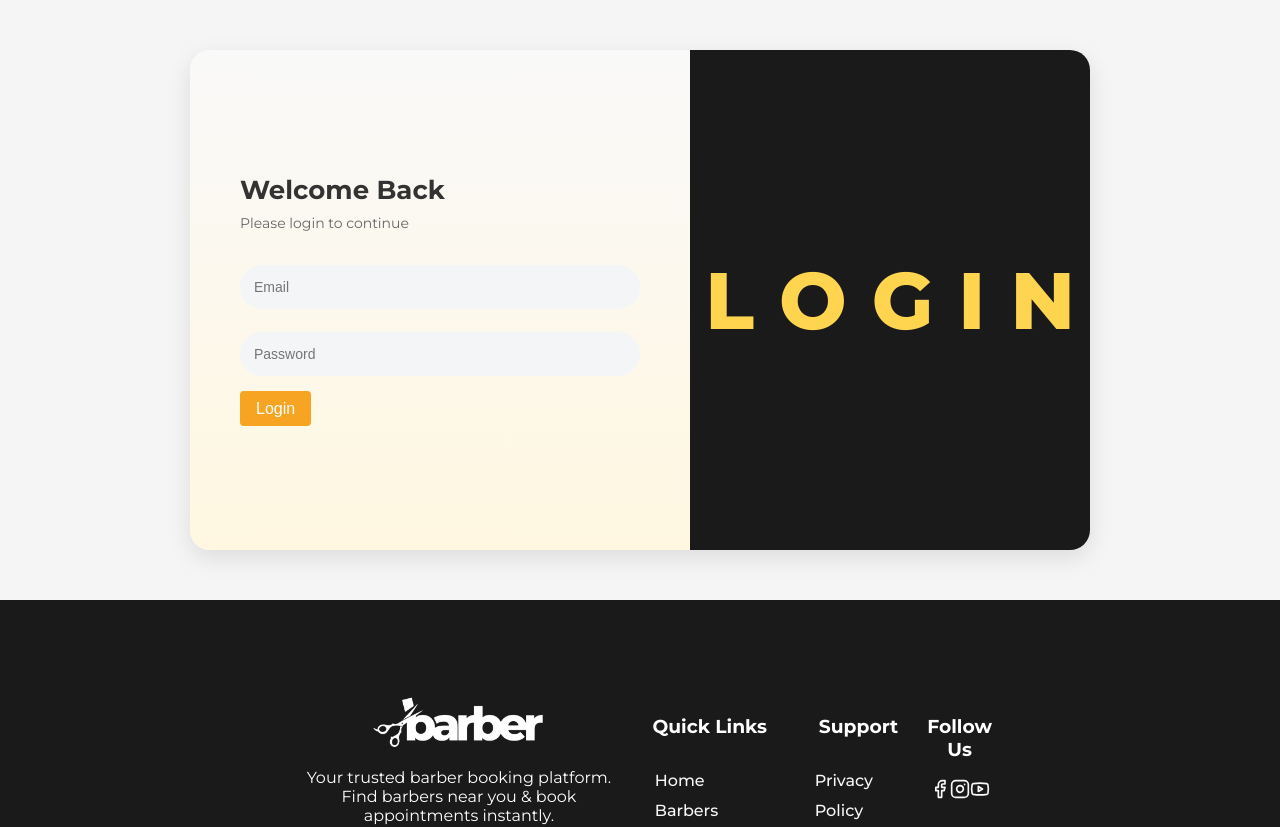
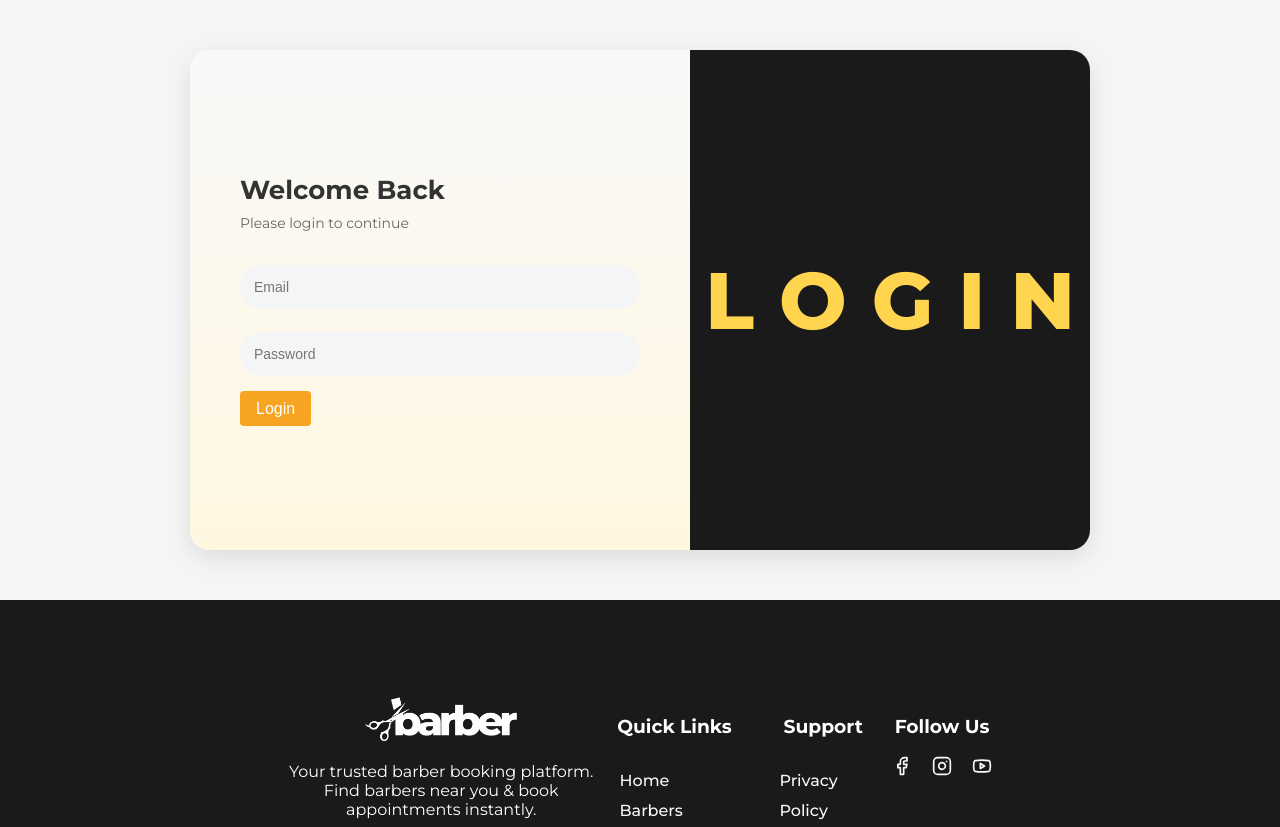
Before and after one commit to iamnikhilC/bookmybarber, a React (Create React App) app: page /bookmybarber/login in a window 1280 px wide. Shown: the top 827 px of the page. Built offline with nearby package versions, Linux system fonts and the light colour scheme.

Commit message:
Updated build

```diff
--- a/src/App.css
+++ b/src/App.css
@@ -945,6 +945,11 @@ section.footer .container{
 .footer ul li a:hover {
 	color: var(--primary);
 }
+
+.social-icons{
+	display: flex;
+	gap: 20px;
+}
 @media (max-width:768px){
 	section.footer {
 		padding: 3rem;
--- a/src/front/components/Footer.js
+++ b/src/front/components/Footer.js
@@ -40,7 +40,7 @@ export default function Footer() {
                 {/* Social Media */}
                 <div>
                     <h3 className="text-lg font-semibold mb-4">Follow Us</h3>
-                    <div className="flex gap-4">
+                    <div className="social-icons">
                         <a href="#" className="p-2 bg-white/10 rounded-full hover:bg-white/20">
                             <Facebook size={20} />
                         </a>
```
